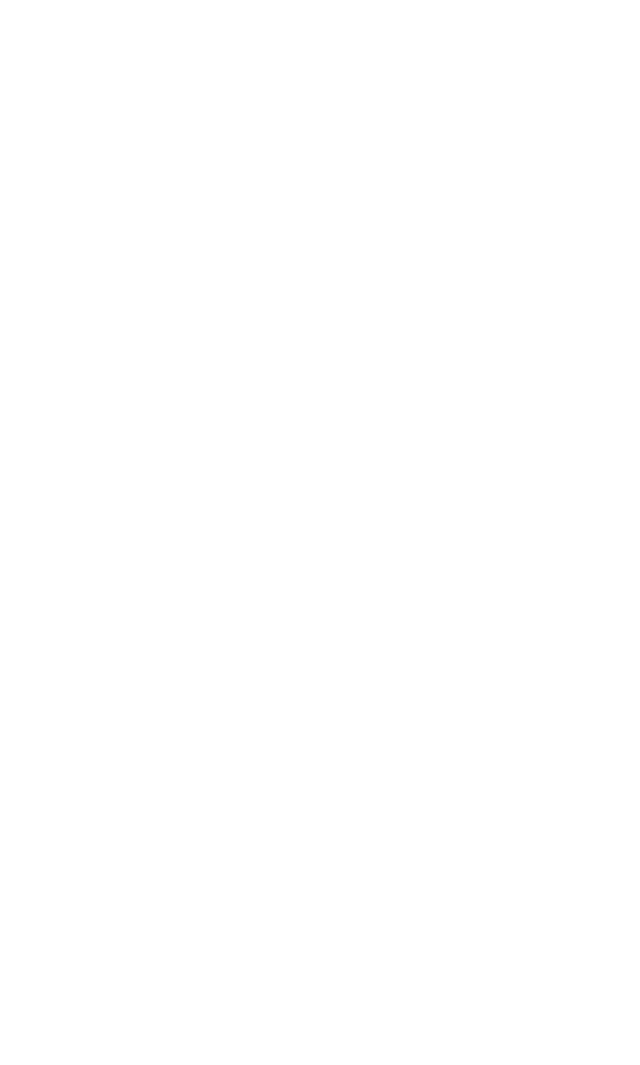
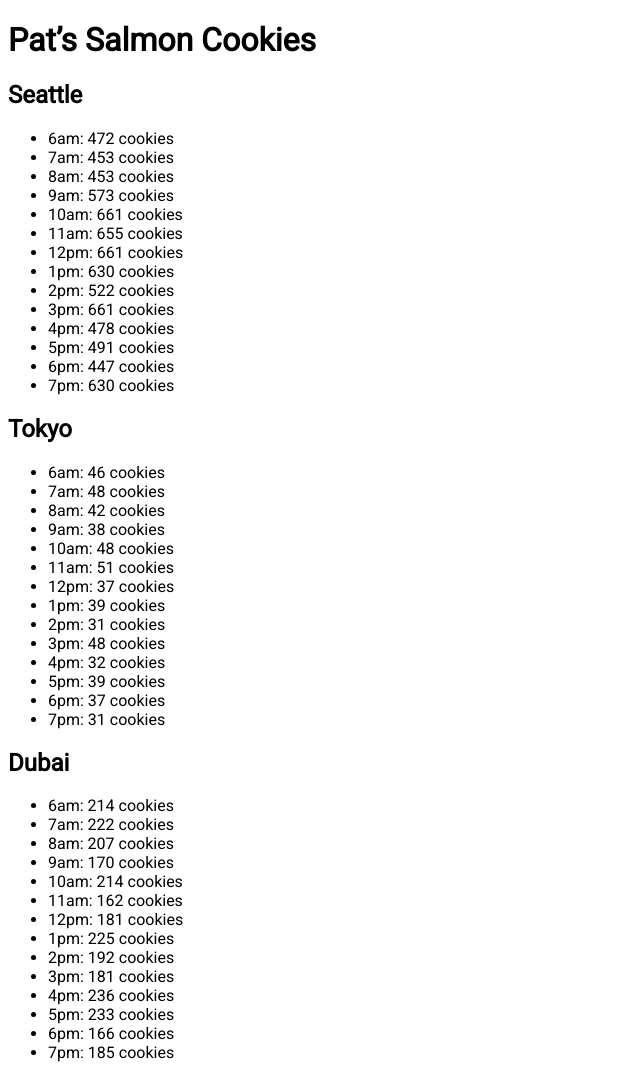
Before and after one commit to cscott04/cookie-stand, a plain HTML site: page sales.html in a window 1280 px wide. Shown: the top 1065 px of the page, without its empty margins (0-640 px from the left). Before the commit the page ends 800 px from the top, so only its background shows below. Drawn offline with Linux system fonts and the light colour scheme.

Commit message:
updated lab 6 assignment

```diff
--- /dev/null
+++ b/CSS/style.css
@@ -0,0 +1,4 @@
+@import url('https://fonts.googleapis.com/css2?family=Roboto&display=swap');
+body {
+  font-family: 'Roboto', sans-serif;
+}
--- a/app.js
+++ b/app.js
@@ -1,2 +1,99 @@
 'use strict';
-function operationHours
+const hoursOpen = [
+  '6am',
+  '7am',
+  '8am',
+  '9am',
+  '10am',
+  '11am',
+  '12pm',
+  '1pm',
+  '2pm',
+  '3pm',
+  '4pm',
+  '5pm',
+  '6pm',
+  '7pm',
+];
+const seattle = {
+  name: 'Seattle',
+  minCust: 23,
+  maxCust: 65,
+  aveCookieSales: 6.3,
+  randomNumberOfCustomers: function () {
+    return Math.floor(
+      Math.random() * (this.maxCust - this.minCust) + this.maxCust
+    );
+  },
+};
+const tokyo = {
+  name: 'Tokyo',
+  minCust: 3,
+  maxCust: 24,
+  aveCookieSales: 1.2,
+  randomNumberOfCustomers: function () {
+    return Math.floor(
+      Math.random() * (this.maxCust - this.minCust) + this.maxCust
+    );
+  },
+};
+const dubai = {
+  name: 'Dubai',
+  minCust: 11,
+  maxCust: 38,
+  aveCookieSales: 3.7,
+  randomNumberOfCustomers: function () {
+    return Math.floor(
+      Math.random() * (this.maxCust - this.minCust) + this.maxCust
+    );
+  },
+};
+const paris = {
+  name: 'Paris',
+  minCust: 20,
+  maxCust: 38,
+  aveCookieSales: 2.3,
+  randomNumberOfCustomers: function () {
+    return Math.floor(
+      Math.random() * (this.maxCust - this.minCust) + this.maxCust
+    );
+  },
+};
+const lima = {
+  name: 'Lima',
+  minCust: 2,
+  maxCust: 16,
+  aveCookieSales: 4.6,
+  randomNumberOfCustomers: function () {
+    return Math.floor(
+      Math.random() * (this.maxCust - this.minCust) + this.maxCust
+    );
+  },
+};
+function cookieCount(city) {
+  let h2 = document.createElement('h2');
+  h2.innerText = city.name;
+  let main = document.getElementById('cities');
+  main.appendChild(h2);
+  let ul = document.createElement('ul');
+  main.appendChild(ul);
+  let totalSales = 0;
+  for (let i = 0; i < hoursOpen.length; i++) {
+    let li = document.createElement('li');
+    let hourlySales = Math.floor(
+      city.randomNumberOfCustomers() * city.aveCookieSales
+    );
+    totalSales += hourlySales;
+    console.log(totalSales);
+    li.innerText = `${hoursOpen[i]}: ${hourlySales} cookies`;
+    ul.appendChild(li);
+  }
+  let total = document.createElement('li');
+  total.innerText = 'Total: ${totalSales} cookies';
+}
+
+cookieCount(seattle);
+cookieCount(tokyo);
+cookieCount(dubai);
+cookieCount(paris);
+cookieCount(lima);
--- a/index.html
+++ b/index.html
@@ -4,6 +4,7 @@
     <meta charset="UTF-8" />
     <meta name="viewpoint" content="width-device-wideth,intitial-scale=1.0" />
     <title>Cookie Store</title>
+    <link rel="stylesheet" type="" href="CSS/style.css" />
   </head>
   <body>
     <header>
@@ -18,6 +19,6 @@
         />
       </section>
     </main>
-    <footer></footer>
+    <footer>lab-6 2023</footer>
   </body>
 </hmtl>
--- a/sales.html
+++ b/sales.html
@@ -0,0 +1,17 @@
+<!DOCTYPE html>
+<hmtl lang="en">
+  <head>
+    <meta charset="UTF-8" />
+    <meta name="viewpoint" content="width-device-wideth,intitial-scale=1.0" />
+    <title>Cookie Store</title>
+    <link rel="stylesheet" type="" href="CSS/style.css" />
+  </head>
+  <body>
+    <header>
+      <h1>Pat’s Salmon Cookies</h1>
+    </header>
+    <main id="cities"></main>
+    <footer>lab-6 2023</footer>
+    <script src="app.js"></script>
+  </body>
+</hmtl>
```
Also changed, not shown: images/salmon.png (added).
